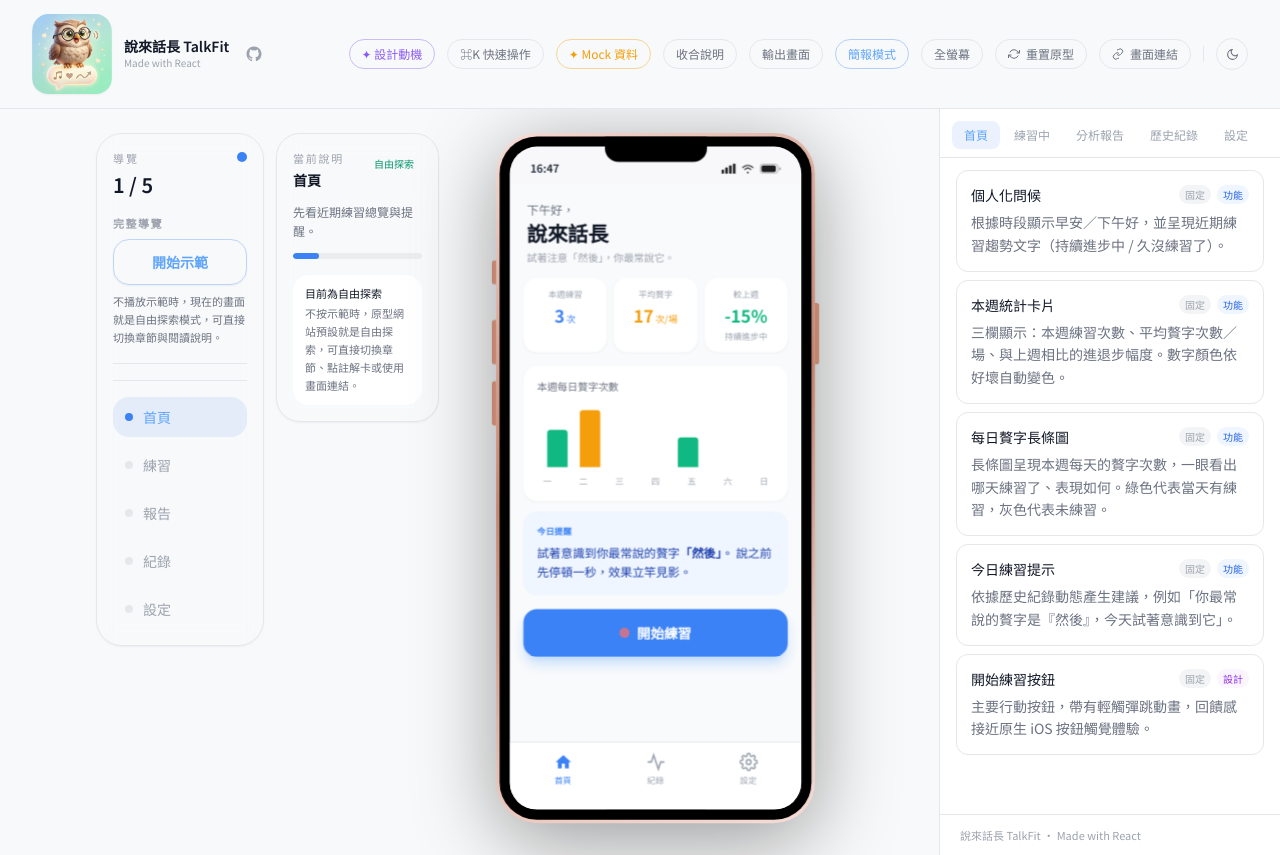
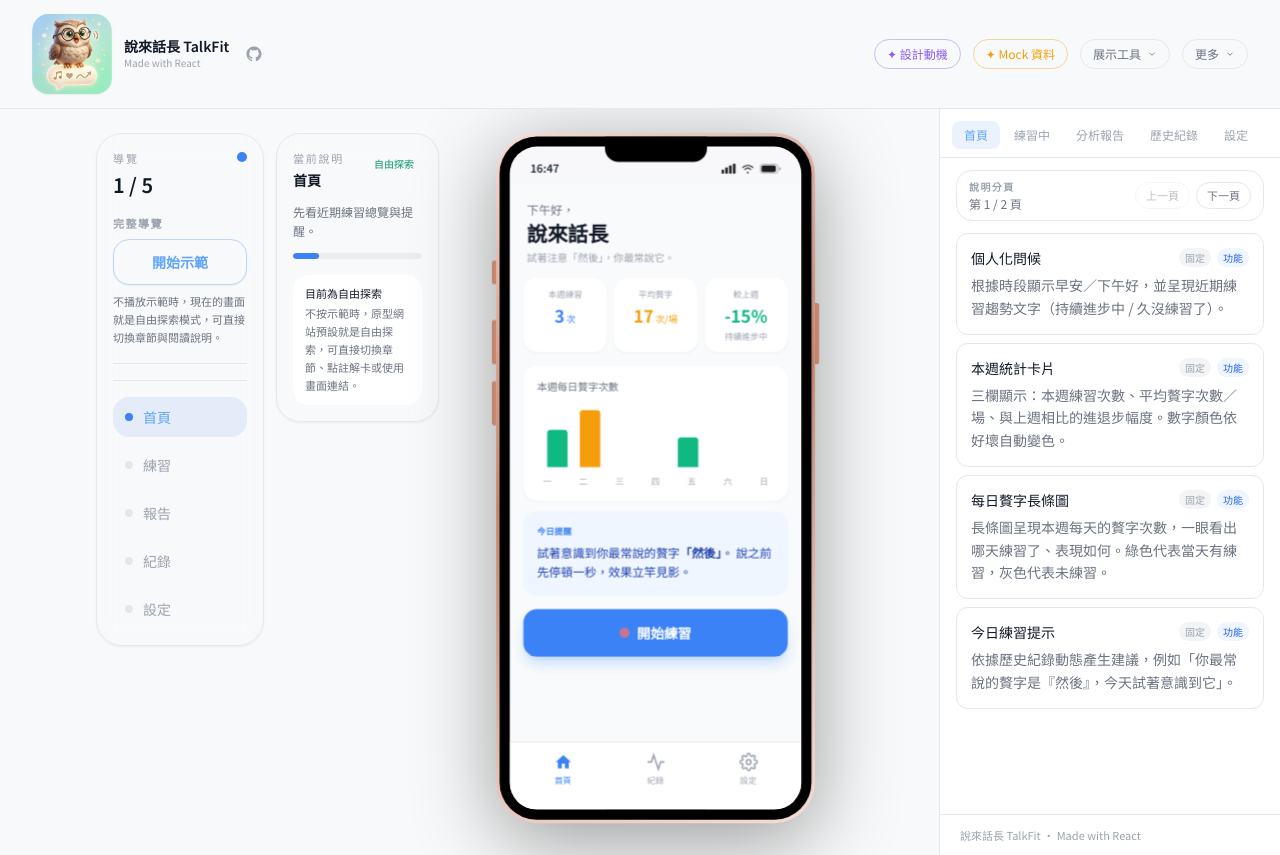
Before and after one commit to swiftruru/SpeakCoach-TalkFit, a React (Vite) app: page / in a window 1280 px wide. Built offline with nearby package versions, Linux system fonts and the light colour scheme.

Commit message:
Refine showcase menus and annotation paging

```diff
--- a/src/App.tsx
+++ b/src/App.tsx
@@ -159,6 +159,7 @@
   const [showCommandPalette, setShowCommandPalette] = useState(false)
   const [showCaptureModal, setShowCaptureModal] = useState(false)
   const [showShortcutsModal, setShowShortcutsModal] = useState(false)
+  const [openDesktopMenu, setOpenDesktopMenu] = useState<'showcase' | 'system' | null>(null)
   const [isExportingCapture, setIsExportingCapture] = useState(false)
   const [showDesktopNotice, setShowDesktopNotice] = useState(() => isMobileBrowserDevice())
   const [isMobile, setIsMobile] = useState(() => window.innerWidth < 768)
@@ -278,15 +279,39 @@
     }
   }, [pinAnnotationGuide, setScreen])
 
-  // Scroll phone screen to show element when annotation panel item is hovered
+  // When the annotation side drives focus, move the phone viewport so the target
+  // lands in a readable position instead of just barely entering view.
   useEffect(() => {
     if (!activeAnnotationId) return
-    const el = document.querySelector(
+
+    const phoneStage = phoneStageRef.current
+    const scroller = phoneStage?.querySelector('.phone-scroll') as HTMLElement | null
+    const el = phoneStage?.querySelector(
       `[data-annotation-id="${activeAnnotationId}"]`
     ) as HTMLElement | null
-    if (!el) return
-    el.scrollIntoView({ behavior: 'smooth', block: 'nearest' })
-  }, [activeAnnotationId])
+
+    if (!scroller || !el) return
+    if (activeHoverSource === 'phone') return
+
+    const scrollerRect = scroller.getBoundingClientRect()
+    const targetRect = el.getBoundingClientRect()
+    const scaleY = scrollerRect.height / Math.max(scroller.clientHeight, 1)
+    const relativeTop = scroller.scrollTop + (targetRect.top - scrollerRect.top) / scaleY
+    const targetHeight = targetRect.height / scaleY
+    const preferredTopGap = Math.min(120, Math.max(28, scroller.clientHeight * 0.22))
+    const availableHeight = scroller.clientHeight - preferredTopGap - 24
+
+    const nextTop = targetHeight > availableHeight
+      ? relativeTop - 20
+      : relativeTop - preferredTopGap
+
+    const maxScrollTop = Math.max(0, scroller.scrollHeight - scroller.clientHeight)
+
+    scroller.scrollTo({
+      top: Math.max(0, Math.min(nextTop, maxScrollTop)),
+      behavior: 'smooth',
+    })
+  }, [activeAnnotationId, activeHoverSource])
 
   const updateNavigatorOffset = useCallback(() => {
     if (isMobile || !activeAnnotationId) {
@@ -1117,13 +1142,6 @@
             ✦ 設計動機
           </button>
 
-          <button
-            onClick={() => setShowCommandPalette(true)}
-            className="hidden md:flex text-xs px-3 py-1.5 rounded-full border border-divider text-text-secondary hover:text-text-primary hover:bg-bg-card transition-all items-center gap-1.5"
-          >
-            ⌘K 快速操作
-          </button>
-
           {/* Mock data — desktop only */}
           <button
             onClick={handleLoadMockData}
@@ -1132,33 +1150,88 @@
             ✦ Mock 資料
           </button>
 
-          <button
-            onClick={handleToggleAnnotationPanel}
-            className="hidden md:flex text-xs px-3 py-1.5 rounded-full border border-divider text-text-secondary hover:text-text-primary hover:bg-bg-card transition-all items-center gap-1.5"
+          <div
+            className="relative hidden md:block"
+            onMouseEnter={() => setOpenDesktopMenu('showcase')}
+            onMouseLeave={() => setOpenDesktopMenu((current) => (current === 'showcase' ? null : current))}
+          >
+            <button
+              onClick={() => setOpenDesktopMenu((current) => (current === 'showcase' ? null : 'showcase'))}
+              className={`text-xs px-3 py-1.5 rounded-full border transition-all flex items-center gap-1.5 ${
+                openDesktopMenu === 'showcase'
+                  ? 'border-accent-blue/35 bg-accent-blue/10 text-accent-blue-light'
+                  : 'border-divider text-text-secondary hover:text-text-primary hover:bg-bg-card'
+              }`}
+            >
+              <span>展示工具</span>
+              <svg viewBox="0 0 24 24" width="10" height="10" fill="none" stroke="currentColor" strokeWidth="2">
+                <polyline points="6 9 12 15 18 9" />
+              </svg>
+            </button>
+
+            <AnimatePresence>
+              {openDesktopMenu === 'showcase' && (
+                <motion.div
+                  className="absolute right-0 top-[calc(100%+10px)] z-30 w-56 rounded-2xl border border-divider bg-bg-surface/96 p-2 shadow-[0_18px_40px_rgba(15,23,42,0.14)] backdrop-blur-md"
+                  initial={{ opacity: 0, y: -8 }}
+                  animate={{ opacity: 1, y: 0 }}
+                  exit={{ opacity: 0, y: -8 }}
+                  transition={{ duration: 0.16 }}
+                >
+                  <button
+                    onClick={() => {
+                      setShowCommandPalette(true)
+                      setOpenDesktopMenu(null)
+                    }}
+                    className="flex w-full items-center justify-between rounded-xl px-3 py-2 text-left text-sm text-text-secondary transition-all hover:bg-bg-card hover:text-text-primary"
+                  >
+                    <span>⌘K 快速操作</span>
+                    <span className="text-[11px] text-text-muted">捷徑</span>
+                  </button>
+                  <button
+                    onClick={() => {
+                      handleToggleAnnotationPanel()
+                      setOpenDesktopMenu(null)
+                    }}
+                    className="flex w-full items-center justify-between rounded-xl px-3 py-2 text-left text-sm text-text-secondary transition-all hover:bg-bg-card hover:text-text-primary"
                   >
                     <span>{isDesktopAnnotationsVisible ? '收合說明' : '展開說明'}</span>
-          </button>
-
-          <button
-            onClick={() => setShowCaptureModal(true)}
-            className="hidden md:flex text-xs px-3 py-1.5 rounded-full border border-divider text-text-secondary hover:text-text-primary hover:bg-bg-card transition-all items-center gap-1.5"
+                    <span className="text-[11px] text-text-muted">面板</span>
+                  </button>
+                  <button
+                    onClick={() => {
+                      setShowCaptureModal(true)
+                      setOpenDesktopMenu(null)
+                    }}
+                    className="flex w-full items-center justify-between rounded-xl px-3 py-2 text-left text-sm text-text-secondary transition-all hover:bg-bg-card hover:text-text-primary"
                   >
                     <span>輸出畫面</span>
-          </button>
-
-          <button
-            onClick={handleTogglePresentationMode}
-            className="hidden md:flex text-xs px-3 py-1.5 rounded-full border border-accent-blue/35 text-accent-blue-light hover:bg-accent-blue/10 transition-all items-center gap-1.5"
+                    <span className="text-[11px] text-text-muted">PNG</span>
+                  </button>
+                  <button
+                    onClick={() => {
+                      handleTogglePresentationMode()
+                      setOpenDesktopMenu(null)
+                    }}
+                    className="flex w-full items-center justify-between rounded-xl px-3 py-2 text-left text-sm text-text-secondary transition-all hover:bg-bg-card hover:text-text-primary"
                   >
                     <span>{isPresentationMode ? '結束簡報' : '簡報模式'}</span>
-          </button>
-
-          <button
-            onClick={() => { void handleToggleFullscreen() }}
-            className="hidden md:flex text-xs px-3 py-1.5 rounded-full border border-divider text-text-secondary hover:text-text-primary hover:bg-bg-card transition-all items-center gap-1.5"
+                    <span className="text-[11px] text-text-muted">展示</span>
+                  </button>
+                  <button
+                    onClick={() => {
+                      void handleToggleFullscreen()
+                      setOpenDesktopMenu(null)
+                    }}
+                    className="flex w-full items-center justify-between rounded-xl px-3 py-2 text-left text-sm text-text-secondary transition-all hover:bg-bg-card hover:text-text-primary"
                   >
                     <span>{isFullscreen ? '退出全螢幕' : '全螢幕'}</span>
-          </button>
+                    <span className="text-[11px] text-text-muted">視圖</span>
+                  </button>
+                </motion.div>
+              )}
+            </AnimatePresence>
+          </div>
 
           <button
             onClick={() => {
@@ -1180,54 +1253,68 @@
             <span>{isDemoActive ? '停止示範' : '開始示範'}</span>
           </button>
 
-          <button
-            onClick={handleResetPrototype}
-            className="hidden md:flex text-xs px-3 py-1.5 rounded-full border border-divider text-text-secondary hover:text-text-primary hover:bg-bg-card transition-all items-center gap-1.5"
-          >
-            <svg viewBox="0 0 24 24" width="12" height="12" fill="none" stroke="currentColor" strokeWidth="2">
-              <polyline points="23 4 23 10 17 10" />
-              <polyline points="1 20 1 14 7 14" />
-              <path d="M3.51 9a9 9 0 0 1 14.13-3.36L23 10M1 14l5.36 4.36A9 9 0 0 0 20.49 15" />
+          <div
+            className="relative hidden md:block"
+            onMouseEnter={() => setOpenDesktopMenu('system')}
+            onMouseLeave={() => setOpenDesktopMenu((current) => (current === 'system' ? null : current))}
+          >
+            <button
+              onClick={() => setOpenDesktopMenu((current) => (current === 'system' ? null : 'system'))}
+              className={`text-xs px-3 py-1.5 rounded-full border transition-all flex items-center gap-1.5 ${
+                openDesktopMenu === 'system'
+                  ? 'border-divider bg-bg-card text-text-primary'
+                  : 'border-divider text-text-secondary hover:text-text-primary hover:bg-bg-card'
+              }`}
+            >
+              <span>更多</span>
+              <svg viewBox="0 0 24 24" width="10" height="10" fill="none" stroke="currentColor" strokeWidth="2">
+                <polyline points="6 9 12 15 18 9" />
               </svg>
+            </button>
+
+            <AnimatePresence>
+              {openDesktopMenu === 'system' && (
+                <motion.div
+                  className="absolute right-0 top-[calc(100%+10px)] z-30 w-56 rounded-2xl border border-divider bg-bg-surface/96 p-2 shadow-[0_18px_40px_rgba(15,23,42,0.14)] backdrop-blur-md"
+                  initial={{ opacity: 0, y: -8 }}
+                  animate={{ opacity: 1, y: 0 }}
+                  exit={{ opacity: 0, y: -8 }}
+                  transition={{ duration: 0.16 }}
+                >
+                  <button
+                    onClick={() => {
+                      handleResetPrototype()
+                      setOpenDesktopMenu(null)
+                    }}
+                    className="flex w-full items-center justify-between rounded-xl px-3 py-2 text-left text-sm text-text-secondary transition-all hover:bg-bg-card hover:text-text-primary"
+                  >
                     <span>重置原型</span>
-          </button>
-
-          <button
-            onClick={handleCopyCurrentViewLink}
-            className="hidden md:flex text-xs px-3 py-1.5 rounded-full border border-divider text-text-secondary hover:text-text-primary hover:bg-bg-card transition-all items-center gap-1.5"
-          >
-            <svg viewBox="0 0 24 24" width="12" height="12" fill="none" stroke="currentColor" strokeWidth="2">
-              <path d="M10 13a5 5 0 0 0 7.07 0l2.83-2.83a5 5 0 0 0-7.07-7.07L10 4" />
-              <path d="M14 11a5 5 0 0 0-7.07 0L4.1 13.83a5 5 0 1 0 7.07 7.07L14 20" />
-            </svg>
+                    <span className="text-[11px] text-text-muted">清除資料</span>
+                  </button>
+                  <button
+                    onClick={() => {
+                      void handleCopyCurrentViewLink()
+                      setOpenDesktopMenu(null)
+                    }}
+                    className="flex w-full items-center justify-between rounded-xl px-3 py-2 text-left text-sm text-text-secondary transition-all hover:bg-bg-card hover:text-text-primary"
+                  >
                     <span>畫面連結</span>
-          </button>
-
-          <div className="hidden md:block w-px h-4 bg-border-divider" />
-          {/* Theme toggle */}
-          <button
-            onClick={() => setIsDark((v) => !v)}
-            title={isDark ? '切換亮色模式' : '切換暗色模式'}
-            className="w-8 h-8 rounded-full border border-divider text-text-secondary hover:text-text-primary transition-all flex items-center justify-center"
-          >
-            {isDark ? (
-              <svg viewBox="0 0 24 24" width="13" height="13" fill="none" stroke="currentColor" strokeWidth="2">
-                <circle cx="12" cy="12" r="5" />
-                <line x1="12" y1="1" x2="12" y2="3" />
-                <line x1="12" y1="21" x2="12" y2="23" />
-                <line x1="4.22" y1="4.22" x2="5.64" y2="5.64" />
-                <line x1="18.36" y1="18.36" x2="19.78" y2="19.78" />
-                <line x1="1" y1="12" x2="3" y2="12" />
-                <line x1="21" y1="12" x2="23" y2="12" />
-                <line x1="4.22" y1="19.78" x2="5.64" y2="18.36" />
-                <line x1="18.36" y1="5.64" x2="19.78" y2="4.22" />
-              </svg>
-            ) : (
-              <svg viewBox="0 0 24 24" width="13" height="13" fill="none" stroke="currentColor" strokeWidth="2">
-                <path d="M21 12.79A9 9 0 1 1 11.21 3 7 7 0 0 0 21 12.79z" />
-              </svg>
+                    <span className="text-[11px] text-text-muted">分享</span>
+                  </button>
+                  <button
+                    onClick={() => {
+                      setIsDark((v) => !v)
+                      setOpenDesktopMenu(null)
+                    }}
+                    className="flex w-full items-center justify-between rounded-xl px-3 py-2 text-left text-sm text-text-secondary transition-all hover:bg-bg-card hover:text-text-primary"
+                  >
+                    <span>{isDark ? '切換亮色模式' : '切換暗色模式'}</span>
+                    <span className="text-[11px] text-text-muted">主題</span>
+                  </button>
+                </motion.div>
               )}
-          </button>
+            </AnimatePresence>
+          </div>
         </div>
           </motion.div>
         )}
--- a/src/annotation/AnnotationPanel.tsx
+++ b/src/annotation/AnnotationPanel.tsx
@@ -1,4 +1,4 @@
-import { useRef, useEffect } from 'react'
+import { useState } from 'react'
 import type { AnnotationItem } from './types'
 import type { Screen } from '../types'
 import { homeAnnotations } from './annotations/home'
@@ -29,6 +29,8 @@
   tech: { label: '技術', cls: 'bg-amber-50 text-amber-600' },
 }
 
+const ANNOTATIONS_PER_PAGE = 4
+
 interface AnnotationPanelProps {
   screen: Screen
   activeId: string | null
@@ -50,17 +52,27 @@
   onClearPin,
   onNavigate,
 }: AnnotationPanelProps) {
-  const annotations = SCREEN_ANNOTATIONS[screen] ?? []
-  const itemRefs = useRef<Record<string, HTMLDivElement | null>>({})
+  const annotations = SCREEN_ANNOTATIONS[screen]
+  const [manualPageIndexByScreen, setManualPageIndexByScreen] = useState<Record<Screen, number>>({
+    home: 0,
+    practice: 0,
+    report: 0,
+    history: 0,
+    settings: 0,
+  })
   const pinnedItem = annotations.find((item) => item.targetId === pinnedId)
-
-  // Auto-scroll to hovered item when phone element is hovered
-  useEffect(() => {
-    if (activeId) {
-      const el = itemRefs.current[activeId]
-      el?.scrollIntoView({ behavior: 'smooth', block: 'nearest' })
-    }
-  }, [activeId])
+  const totalPages = Math.max(1, Math.ceil(annotations.length / ANNOTATIONS_PER_PAGE))
+  const activeItemIndex = activeId
+    ? annotations.findIndex((item) => item.targetId === activeId)
+    : -1
+  const activePageIndex =
+    activeItemIndex >= 0 ? Math.floor(activeItemIndex / ANNOTATIONS_PER_PAGE) : null
+  const manualPageIndex = manualPageIndexByScreen[screen] ?? 0
+  const pageIndex = activePageIndex ?? Math.min(manualPageIndex, totalPages - 1)
+  const pagedAnnotations = annotations.slice(
+    pageIndex * ANNOTATIONS_PER_PAGE,
+    (pageIndex + 1) * ANNOTATIONS_PER_PAGE
+  )
 
   return (
     <div className="flex flex-col h-full overflow-hidden">
@@ -112,13 +124,53 @@
 
       {/* Annotation list */}
       <div className="flex-1 overflow-y-auto px-4 py-3 space-y-2 phone-scroll">
-        {annotations.map((item) => {
+        {totalPages > 1 && (
+          <div className="mb-3 flex items-center justify-between rounded-2xl border border-divider bg-bg-card px-3 py-2">
+            <div>
+              <p className="text-[10px] font-semibold uppercase tracking-[0.14em] text-text-muted">
+                說明分頁
+              </p>
+              <p className="mt-0.5 text-xs text-text-secondary">
+                第 {pageIndex + 1} / {totalPages} 頁
+              </p>
+            </div>
+            <div className="flex items-center gap-1.5">
+              <button
+                onClick={() => setManualPageIndexByScreen((current) => ({
+                  ...current,
+                  [screen]: Math.max(0, manualPageIndex - 1),
+                }))}
+                disabled={pageIndex === 0 || activePageIndex !== null}
+                className="rounded-full border border-divider px-2.5 py-1 text-[11px] text-text-secondary transition-all hover:bg-bg-surface disabled:cursor-not-allowed disabled:opacity-45"
+              >
+                上一頁
+              </button>
+              <button
+                onClick={() => setManualPageIndexByScreen((current) => ({
+                  ...current,
+                  [screen]: Math.min(totalPages - 1, manualPageIndex + 1),
+                }))}
+                disabled={pageIndex >= totalPages - 1 || activePageIndex !== null}
+                className="rounded-full border border-divider px-2.5 py-1 text-[11px] text-text-secondary transition-all hover:bg-bg-surface disabled:cursor-not-allowed disabled:opacity-45"
+              >
+                下一頁
+              </button>
+            </div>
+          </div>
+        )}
+
+        {activePageIndex !== null && totalPages > 1 && (
+          <div className="mb-3 rounded-2xl border border-amber-200/70 bg-amber-50/70 px-3 py-2 text-[11px] leading-relaxed text-amber-800 dark:border-amber-400/20 dark:bg-amber-500/10 dark:text-amber-100/90">
+            目前聚焦的功能位於第 {pageIndex + 1} 頁，面板已自動切換到對應說明。
+          </div>
+        )}
+
+        {pagedAnnotations.map((item) => {
           const isHighlighted = activeId === item.targetId
           const isPinned = pinnedId === item.targetId
           return (
             <div
               key={item.id}
-              ref={(el) => { itemRefs.current[item.targetId] = el }}
               data-annotation-card-for={item.targetId}
               onMouseEnter={() => onHoverItem(item.targetId)}
               onMouseLeave={() => onHoverItem(null)}
```
Also changed, not shown: index.html (+5 -4 lines), 1 other file (tests, documents, lock files or other folders). Lines whose indentation alone changed are shown as unchanged.
